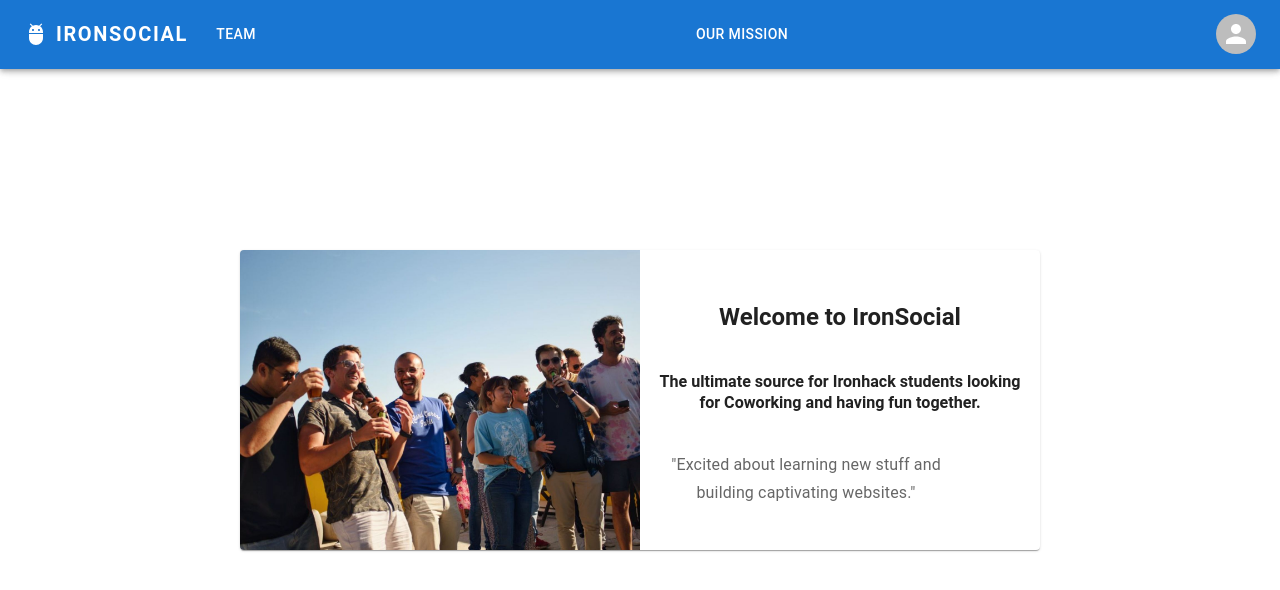
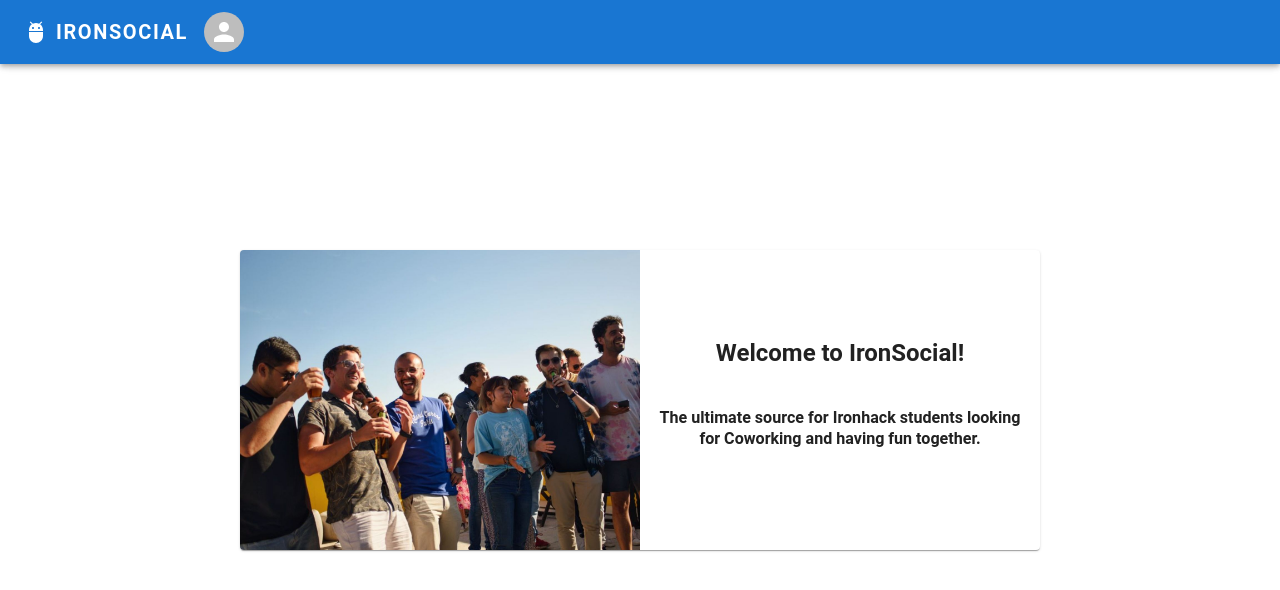
Before and after one commit to MNader11/ironsocial-management-client, a React (Vite) app: page /about in a window 1280 px wide. Shown: the top 590 px of the page. Built offline with nearby package versions, Linux system fonts and the light colour scheme.

Commit message:
MyProjects fixed and Working

```diff
--- a/src/App.jsx
+++ b/src/App.jsx
@@ -58,14 +58,7 @@ function App() {
             </IsAnon>
           }
         />
-        <Route
-          path="/profile"
-          element={
-            <IsPrivate>
-              <ProfilePage />
-            </IsPrivate>
-          }
-        />
+        <Route path="/profile" element={<ProfilePage />} />
         <Route
           path="/tickets"
           element={
--- a/src/Components/Navbar/index.jsx
+++ b/src/Components/Navbar/index.jsx
@@ -154,26 +154,6 @@ function Navbar() {
           >
             IRONSOCIAL
           </Typography>
-          <Box sx={{ flexGrow: 1, display: { xs: "none", md: "flex" } }}>
-            <Button
-              component={Link}
-              to="/team"
-              onClick={handleCloseNavMenu}
-              sx={{ my: 2, color: "white", display: "block" }}
-            >
-              Team
-            </Button>
-          </Box>
-          <Box sx={{ flexGrow: 1, display: { xs: "none", md: "flex" } }}>
-            <Button
-              component={Link}
-              to="/about"
-              onClick={handleCloseNavMenu}
-              sx={{ my: 2, color: "white", display: "block" }}
-            >
-              Our Mission
-            </Button>
-          </Box>
           {isLoggedIn && (
             <>
               <Box sx={{ flexGrow: 1, display: { xs: "none", md: "flex" } }}>
--- a/src/Pages/About/index.jsx
+++ b/src/Pages/About/index.jsx
@@ -39,7 +39,7 @@ function AboutPage() {
         <Box sx={{ display: "flex", flexDirection: "column" }}>
           <CardContent sx={{ flex: "1 0 auto" }}>
             <Typography component="div" variant="h5">
-              <h4>Welcome to IronSocial</h4>
+              <h4>Welcome to IronSocial!</h4>
             </Typography>
             <Typography component="div" variant="h5">
               <h6>
@@ -47,7 +47,7 @@ function AboutPage() {
                 and having fun together.
               </h6>
             </Typography>
-            <Typography
+{/*             <Typography
               variant="subtitle1"
               color="text.secondary"
               component="div"
@@ -58,7 +58,7 @@ function AboutPage() {
                 "Excited about learning new stuff and building captivating
                 websites."
               </p>
-            </Typography>
+            </Typography> */}
           </CardContent>
         </Box>
       </Card>
--- a/src/Pages/Login/index.jsx
+++ b/src/Pages/Login/index.jsx
@@ -20,9 +20,9 @@ function LoginPage() {
     axios
       .post(`${API_URL}/auth/login`, requestBody)
       .then((response) => {
-        navigate("/profile");
         storeToken(response.data.authToken);
         authenticateUser();
+        navigate("/profile");
       })
       .catch((error) => {
         const errorDescription = error.response.data.message;
--- a/src/Pages/MyProjects/index.jsx
+++ b/src/Pages/MyProjects/index.jsx
@@ -13,7 +13,7 @@ function MyProjects() {
       .get(`${API_URL}/api/myProjects`, {
         headers: { Authorization: `Bearer ${storedToken}` },
       })
-      .then((response) => setProjects(response.data))
+      .then((response) => setProjects(response.data.userProjects))
       .catch((error) => console.log(error));
   }, []);
 
@@ -30,7 +30,7 @@ function MyProjects() {
       });
   };
 
-  console.log(projects);
+  console.log("projects:",projects);
 
   return (
     <div>
--- a/src/Pages/ProjectsList/index.jsx
+++ b/src/Pages/ProjectsList/index.jsx
@@ -14,6 +14,7 @@ import Avatar from "@mui/material/Avatar";
 import IconButton from "@mui/material/IconButton";
 import Typography from "@mui/material/Typography";
 import { red } from "@mui/material/colors";
+
 import FavoriteIcon from "@mui/icons-material/Favorite";
 import ShareIcon from "@mui/icons-material/Share";
 import ExpandMoreIcon from "@mui/icons-material/ExpandMore";
--- a/src/Pages/TicketsList/index.jsx
+++ b/src/Pages/TicketsList/index.jsx
@@ -28,11 +28,13 @@ function TicketsList() {
         display: "flex",
         flexDirection: "row",
         flexWrap: "wrap",
-        justifyContent: "space-between",
+        justifyContent: "space-around",
       }}
     >
       {tickets.map((ticket) => {
         return (
+          <div style={{display: "flex"
+          }}>
             <Card sx={{ maxWidth: 345 }}>
               <CardActionArea>
                 <CardMedia component="img" height="200" image={ticket.image} />
@@ -57,6 +59,7 @@ function TicketsList() {
                 </Button>
               </CardActions>
             </Card>
+          </div>
         );
       })}
     </div>
```
Lines whose indentation alone changed are shown as unchanged.
